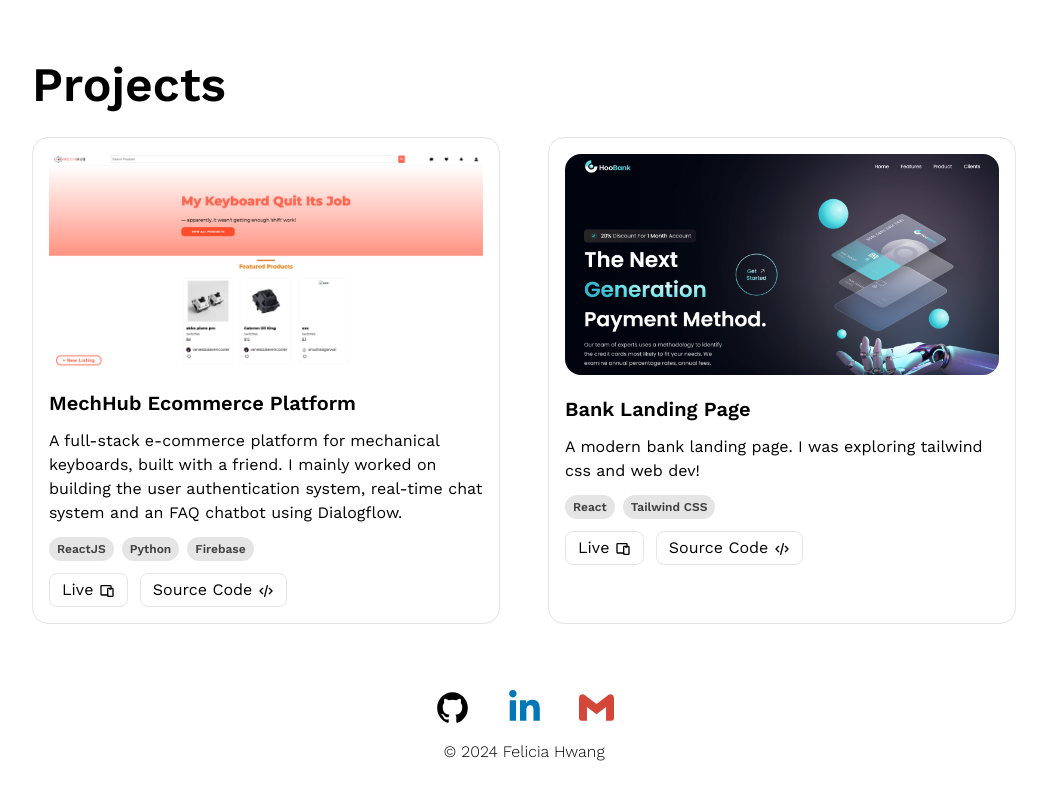
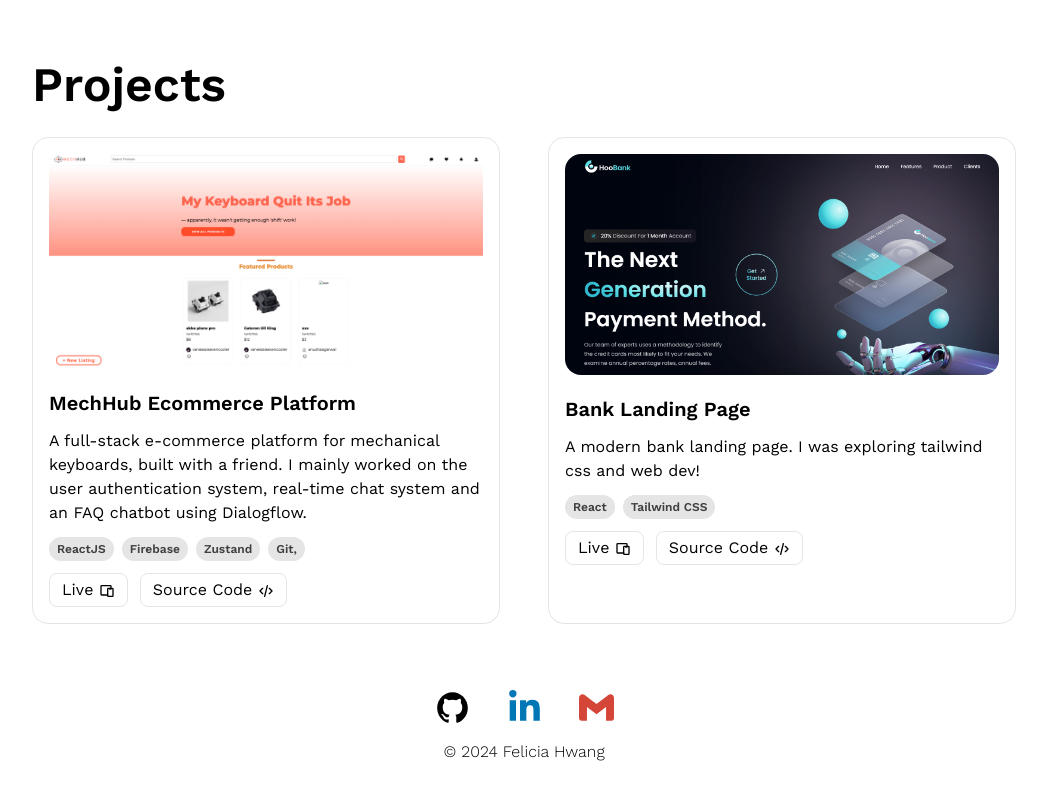
Before and after one commit to feliciahmq/portfolio, a React (Vite) app: page / in a window 1280 px wide. Shown: the part 1694-2494 px from the top of the page, without its empty margins (116-1163 px from the left). Built offline with nearby package versions, Linux system fonts and the light colour scheme.

Commit message:
Edit: Tech stack

```diff
--- a/src/components/Projects.jsx
+++ b/src/components/Projects.jsx
@@ -6,10 +6,10 @@ const Projects = () => {
   const works = [
     {
       title: 'MechHub Ecommerce Platform',
-      description: 'A full-stack e-commerce platform for mechanical keyboards, built with a friend. I mainly worked on building the user authentication system, real-time chat system and an FAQ chatbot using Dialogflow.',
+      description: 'A full-stack e-commerce platform for mechanical keyboards, built with a friend. I mainly worked on the user authentication system, real-time chat system and an FAQ chatbot using Dialogflow.',
       code: 'https://github.com/feliciahmq/orbital-mechhub.git',
       live: 'https://orbital-mechhub.web.app/',
-      stack: 'ReactJS, Python, Firebase',
+      stack: 'ReactJS, Firebase, Zustand, Git,',
       thumbnail: MechHub,
     },
     {
```
